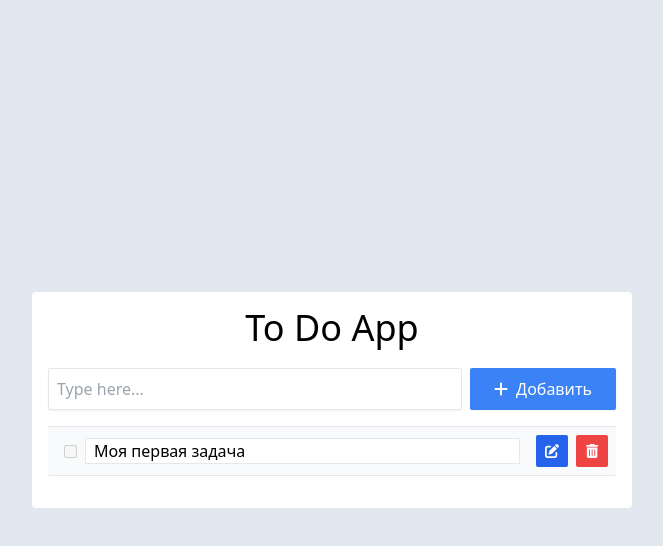
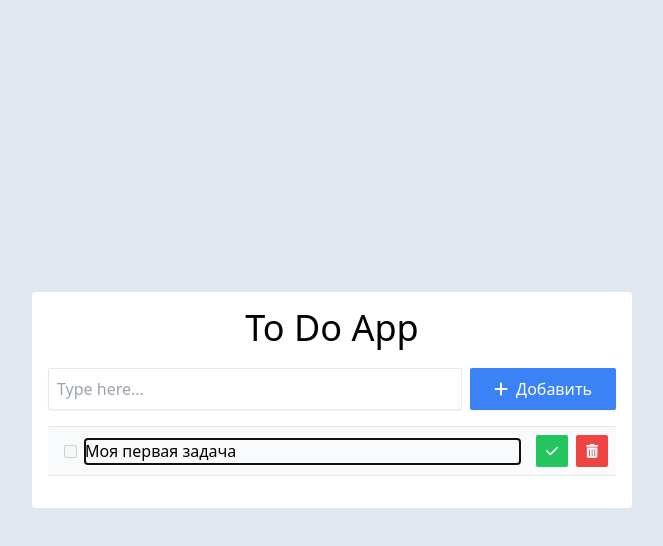
Before and after one commit to KodyaTemirov/todoList, a React (Vite) app: page / in a window 1280 px wide. Both pictures are taken after a click on the button 860 px from the left and 451 px from the top of the page. Shown: the top 546 px of the page, without its empty margins (308-971 px from the left). Built offline with nearby package versions, Linux system fonts and the light colour scheme.

Commit message:
fix: edit mode fixed

```diff
--- a/src/views/components/Task/task.module.scss
+++ b/src/views/components/Task/task.module.scss
@@ -14,11 +14,12 @@
     }
 
     &EditInput {
-        @apply border-gray-200 border px-2 w-full;
+        @apply border-b-gray-200 border-b w-full bg-slate-50;
     }
 
     &Remove,
-    &Edit {
+    &Edit,
+    &Save {
         @apply w-8 h-8 rounded-sm text-sm transition-all;
     }
 
@@ -48,6 +49,19 @@
         }
     }
 
+    &Save {
+        @apply bg-green-500 text-white;
+
+        &:hover {
+            @apply bg-green-600;
+        }
+
+        &:focus {
+            @apply bg-green-600;
+
+        }
+    }
+
     & &Checkbox {
         @apply cursor-pointer
     }
--- a/src/views/components/Task/task.tsx
+++ b/src/views/components/Task/task.tsx
@@ -1,8 +1,8 @@
-import React, { useState } from "react";
+import React, { useEffect, useRef, useState } from "react";
 import s from "./task.module.scss";
 
 import { FontAwesomeIcon } from "@fortawesome/react-fontawesome";
-import { faTrashCan, faEdit } from "@fortawesome/free-solid-svg-icons";
+import { faTrashCan, faEdit, faCheck } from "@fortawesome/free-solid-svg-icons";
 
 interface TaskProps {
   id: string;
@@ -22,6 +22,11 @@ export const Task: React.FC<TaskProps> = ({
   const [checked, setChecked] = useState(false);
   const [isEditMode, setIsEditMode] = useState(false);
   const [inputValue, setInputValue] = useState(title);
+  const editTitleInputRef = useRef<HTMLInputElement>(null);
+
+  useEffect(() => {
+    isEditMode && editTitleInputRef?.current?.focus();
+  }, [isEditMode]);
 
   const checkboxChange = (e: React.ChangeEvent<HTMLInputElement>) => {
     const checked = e.target.checked;
@@ -36,6 +41,12 @@ export const Task: React.FC<TaskProps> = ({
   const editModeHandler = () => {
     setIsEditMode(true);
   };
+
+  const saveModeHandler = () => {
+    onEdited(id, inputValue);
+    setIsEditMode(false);
+  };
+
   const editOnChange = (e) => {
     const value = e.target.value;
     setInputValue(value);
@@ -54,6 +65,7 @@ export const Task: React.FC<TaskProps> = ({
           <h3 className={s.taskTitle}>{title}</h3>
         ) : (
           <input
+            ref={editTitleInputRef}
             value={inputValue}
             onChange={editOnChange}
             className={s.taskEditInput}
@@ -61,6 +73,7 @@ export const Task: React.FC<TaskProps> = ({
         )}
       </label>
       <div className={s.taskActions}>
+        {!isEditMode ? (
           <button
             aria-label="Edit"
             className={s.taskEdit}
@@ -68,6 +81,15 @@ export const Task: React.FC<TaskProps> = ({
           >
             <FontAwesomeIcon icon={faEdit} className={s.taskButtonIcon} />
           </button>
+        ) : (
+          <button
+            aria-label="Save"
+            className={s.taskSave}
+            onClick={saveModeHandler}
+          >
+            <FontAwesomeIcon icon={faCheck} className={s.taskButtonIcon} />
+          </button>
+        )}
         <button
           aria-label="Remove"
           className={s.taskRemove}
```
Lines whose indentation alone changed are shown as unchanged.
